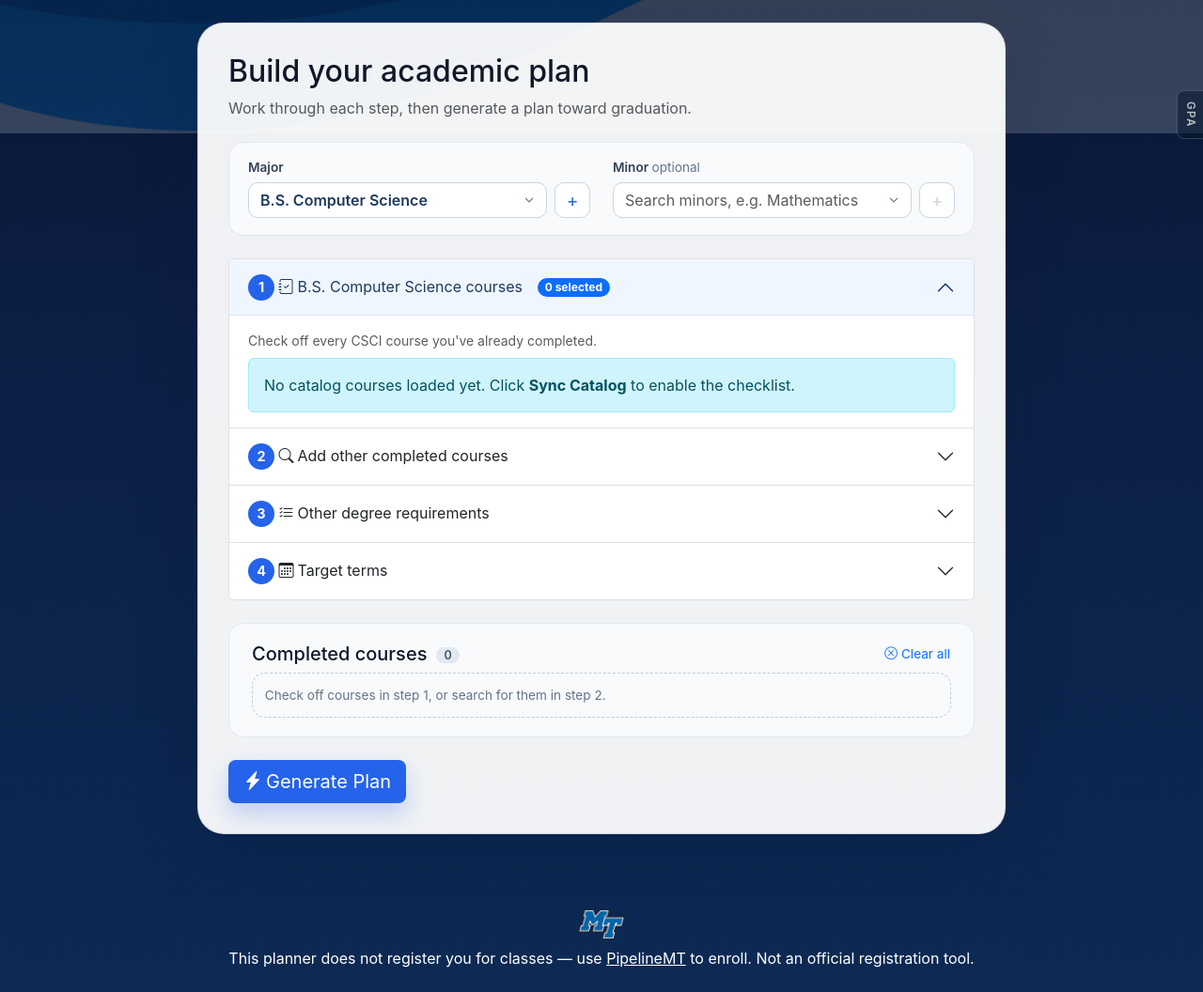
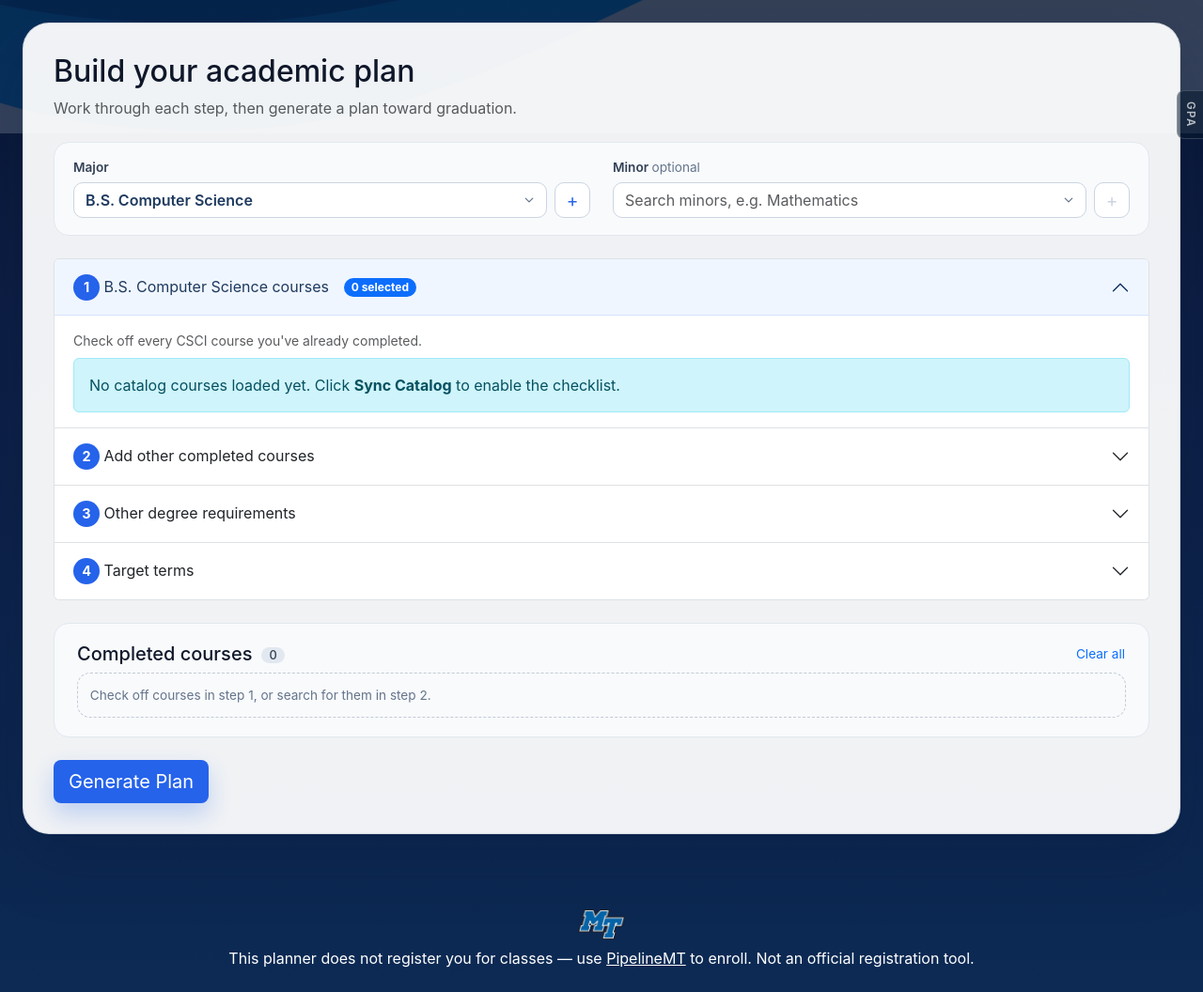
Before and after one commit to stevenGGG23/MTSU-GradPath, a Flask app: page / in a window 1280 px wide. Shown: the part 278-1334 px from the top of the page at 94% size. Run offline with Flask 3, Linux system fonts and the light colour scheme; data that the repository does not hold is empty; some libraries are stand-ins or nearby versions.

Commit message:
Fix layout width, improve info icon, remove grade dropdown and step icons

```diff
--- a/static/styles.css
+++ b/static/styles.css
@@ -1342,32 +1342,33 @@ footer a {
 
 .grade-req-icon {
     position: absolute;
-    top: 0.3rem;
-    right: 0.4rem;
-    font-size: 0.7rem;
-    color: #2563eb;
+    top: 0.35rem;
+    right: 0.45rem;
+    font-size: 0.85rem;
+    color: #3b82f6;
     cursor: help;
     line-height: 1;
     z-index: 2;
-    /* CSS-only tooltip */
 }
 
 .grade-req-icon::after {
     content: attr(data-tip);
     position: absolute;
-    bottom: calc(100% + 5px);
-    right: 0;
+    bottom: calc(100% + 6px);
+    right: -4px;
     white-space: nowrap;
     background: #0b1733;
     color: #ffffff;
-    font-size: 0.7rem;
+    font-size: 0.75rem;
     font-weight: 500;
-    padding: 0.25rem 0.55rem;
-    border-radius: 6px;
+    padding: 0.3rem 0.65rem;
+    border-radius: 8px;
     pointer-events: none;
     opacity: 0;
     transition: opacity 0.15s ease;
     z-index: 100;
+    font-family: 'Inter', sans-serif;
+    letter-spacing: 0.01em;
 }
 
 .grade-req-icon:hover::after,
@@ -1410,13 +1411,6 @@ footer a {
     box-shadow: inset 0 -1px 0 rgba(37, 99, 235, 0.12);
 }
 
-/* ── Planner main card: consistent max-width ── */
-
-.planner-main {
-    max-width: 860px;
-    margin: 0 auto;
-    width: 100%;
-}
 
 /* ── Navbar brand: tighter spacing on narrow screens ── */
 
--- a/templates/index.html
+++ b/templates/index.html
@@ -78,7 +78,7 @@
           <div class="accordion-item">
             <h2 class="accordion-header">
               <button class="accordion-button" type="button" data-bs-toggle="collapse" data-bs-target="#stepCs" aria-expanded="true">
-                <span class="step-badge">1</span>&nbsp;<i class="bi bi-journal-check me-1"></i>{{ degree_cfg.name }}{% if second_cfg %} &amp; {{ second_cfg.name }}{% endif %} courses
+                <span class="step-badge">1</span>&nbsp;{{ degree_cfg.name }}{% if second_cfg %} &amp; {{ second_cfg.name }}{% endif %} courses
                 <span class="badge bg-primary ms-3" id="cs-selected-count">0 selected</span>
               </button>
             </h2>
@@ -102,20 +102,7 @@
                       <span class="cs-course-code">{{ course.code }}</span>
                       <span class="cs-course-title">{{ course.label.split(' - ', 1)[1] if ' - ' in course.label else '' }}</span>
                       {% if course.minimum_grade %}
-                    <span class="grade-req-icon" data-tip="Requires {{ course.minimum_grade }} or better" aria-label="Requires {{ course.minimum_grade }} or better" role="img">ⓘ</span>
-                    <select
-                      class="form-select form-select-sm course-grade-select"
-                      data-code="{{ course.code }}"
-                      data-minimum-grade="{{ course.minimum_grade }}"
-                      disabled
-                    >
-                      <option value="">Grade</option>
-                      <option value="A">A</option>
-                      <option value="B">B</option>
-                      <option value="C">C</option>
-                      <option value="D">D</option>
-                      <option value="F">F</option>
-                    </select>
+                    <i class="bi bi-info-circle-fill grade-req-icon" data-tip="Requires {{ course.minimum_grade }} or better" aria-label="Requires {{ course.minimum_grade }} or better" role="img" tabindex="0"></i>
                     {% endif %}
                     </label>
                   </div>
@@ -131,7 +118,7 @@
           <div class="accordion-item">
             <h2 class="accordion-header">
               <button class="accordion-button collapsed" type="button" data-bs-toggle="collapse" data-bs-target="#stepSearch" aria-expanded="false">
-                <span class="step-badge">2</span>&nbsp;<i class="bi bi-search me-1"></i>Add other completed courses
+                <span class="step-badge">2</span>&nbsp;Add other completed courses
               </button>
             </h2>
             <div id="stepSearch" class="accordion-collapse collapse" data-bs-parent="#plannerAccordion">
@@ -139,7 +126,7 @@
                 <p class="form-text mt-0 mb-2">For supporting courses like MATH 1910 or COMM 2200, or anything not in the checklist.</p>
                 <div class="input-group position-relative">
                   <input id="course_input" class="form-control" placeholder="Search course code or name, e.g. MATH 1910 or Calculus" autocomplete="off">
-                  <button type="button" class="btn btn-primary" id="add-course"><i class="bi bi-plus-lg me-1"></i>Add</button>
+                  <button type="button" class="btn btn-primary" id="add-course">Add</button>
                   <div id="course_suggestions" class="autocomplete-list shadow-sm"></div>
                 </div>
               </div>
@@ -149,7 +136,7 @@
           <div class="accordion-item">
             <h2 class="accordion-header">
               <button class="accordion-button collapsed" type="button" data-bs-toggle="collapse" data-bs-target="#stepRequirements" aria-expanded="false">
-                <span class="step-badge">3</span>&nbsp;<i class="bi bi-list-check me-1"></i>Other degree requirements
+                <span class="step-badge">3</span>&nbsp;Other degree requirements
               </button>
             </h2>
             <div id="stepRequirements" class="accordion-collapse collapse" data-bs-parent="#plannerAccordion">
@@ -185,7 +172,7 @@
           <div class="accordion-item">
             <h2 class="accordion-header">
               <button class="accordion-button collapsed" type="button" data-bs-toggle="collapse" data-bs-target="#stepTerms" aria-expanded="false">
-                <span class="step-badge">4</span>&nbsp;<i class="bi bi-calendar3 me-1"></i>Target terms
+                <span class="step-badge">4</span>&nbsp;Target terms
               </button>
             </h2>
             <div id="stepTerms" class="accordion-collapse collapse" data-bs-parent="#plannerAccordion">
@@ -224,7 +211,7 @@
       <div class="completed-box mt-4">
         <div class="d-flex justify-content-between align-items-center mb-2">
           <h5 class="mb-0">Completed courses <span class="side-count" id="side-count">0</span></h5>
-          <button type="button" class="btn btn-sm btn-link side-clear" id="clear-courses"><i class="bi bi-x-circle me-1"></i>Clear all</button>
+          <button type="button" class="btn btn-sm btn-link side-clear" id="clear-courses">Clear all</button>
         </div>
         <div class="d-flex flex-wrap gap-2" id="selected-courses"></div>
         <textarea name="completed_courses" id="completed_courses" class="d-none"></textarea>
@@ -233,7 +220,7 @@
 
       <div class="mt-4">
         <button class="btn btn-primary btn-lg" type="submit" id="generate-btn">
-          <i class="bi bi-lightning-charge-fill me-1"></i><span id="generate-btn-text">Generate Plan</span>
+          <span id="generate-btn-text">Generate Plan</span>
           <span id="generate-btn-spinner" class="d-none ms-2" style="display:inline-block;width:1em;height:1em;border:2px solid rgba(255,255,255,0.5);border-top-color:#fff;border-radius:50%;animation:spin .75s linear infinite;vertical-align:middle;"></span>
         </button>
       </div>
```
